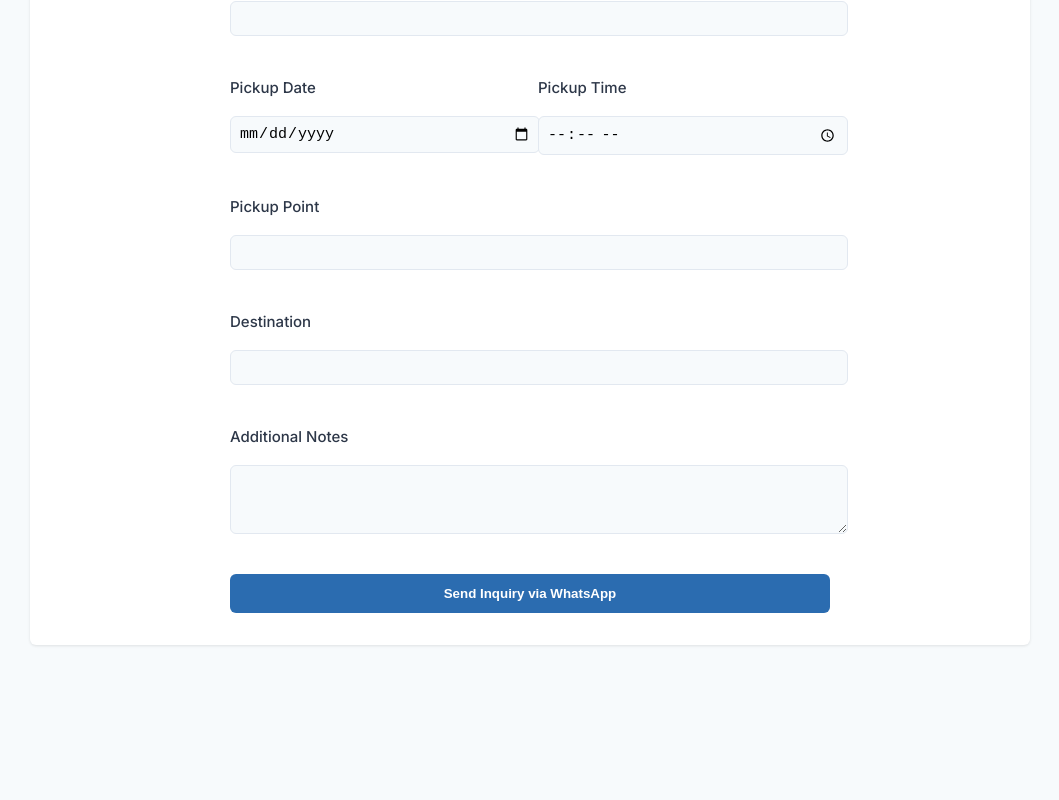
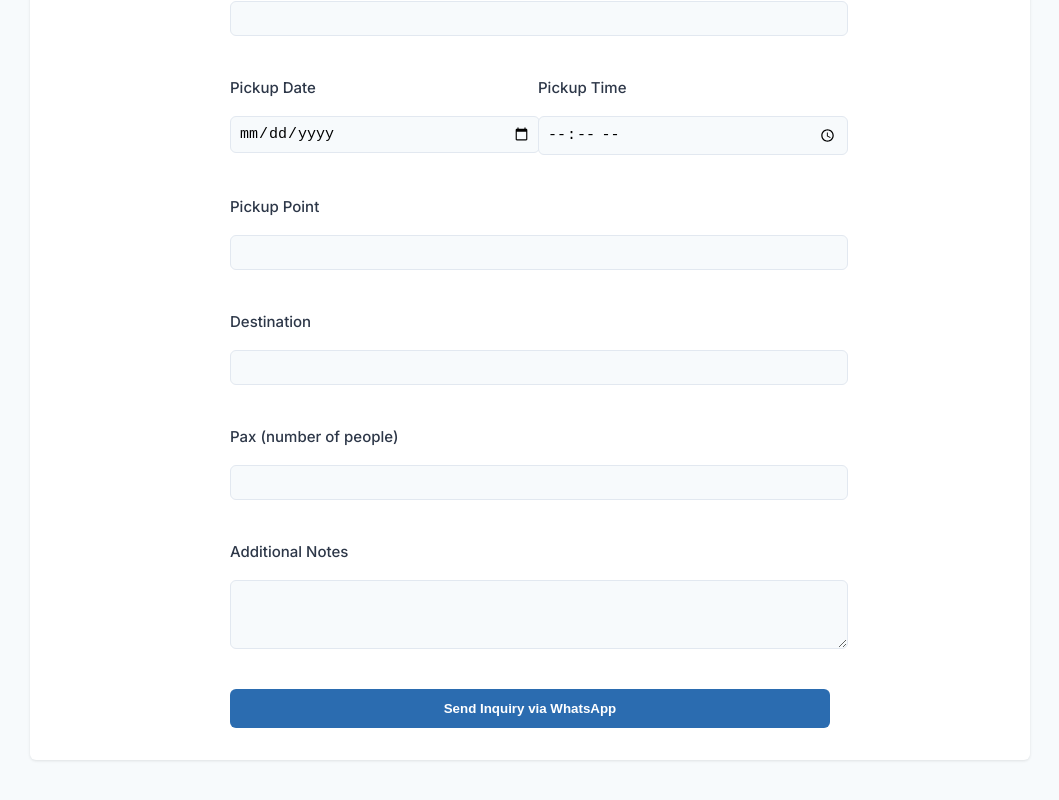
Before and after one commit to MorganCSIT/mangotreevillamaps, a React (Vite) app: page /taxi-service in a window 1280 px wide. Shown: the part 846-1646 px from the top of the page, without its empty margins (110-1169 px from the left). Before the commit the page ends 1531 px from the top, so only its background shows below. Built offline with nearby package versions, Linux system fonts and the light colour scheme.

Commit message:
added pax field

```diff
--- a/src/components/BookTaxiButton.jsx
+++ b/src/components/BookTaxiButton.jsx
@@ -18,7 +18,7 @@ const BookTaxiButton = () => {
         .join("-");
     }
     const message = `
-
+How much would this cost?
 Name
 - ${name}
 
@@ -34,9 +34,9 @@ Destination
 Note
 - ${note}
 
-How much would this cost?`;
+`;
     const encodedMessage = encodeURIComponent(message);
-    const whatsappUrl = `https://wa.me/+66810851211?text=${encodedMessage}`;
+    const whatsappUrl = `https://wa.me/+66620527020?text=${encodedMessage}`;
     window.open(whatsappUrl, "_blank");
   };
 
--- a/src/components/TaxiService/TaxiBookingForm.jsx
+++ b/src/components/TaxiService/TaxiBookingForm.jsx
@@ -1,26 +1,27 @@
-import React, { useState } from 'react';
-import ProfilePicture from '../ProfilePicture';
+import React, { useState } from "react";
+import ProfilePicture from "../ProfilePicture";
 
 const TaxiBookingForm = () => {
   const [formData, setFormData] = useState({
-    name: '',
-    pickupDate: '',
-    pickupTime: '',
-    pickupPoint: '',
-    destination: '',
-    note: ''
+    name: "",
+    pickupDate: "",
+    pickupTime: "",
+    pickupPoint: "",
+    destination: "",
+    note: "",
   });
 
   const handleChange = (e) => {
     setFormData({
       ...formData,
-      [e.target.name]: e.target.value
+      [e.target.name]: e.target.value,
     });
   };
 
   const handleSubmit = (e) => {
     e.preventDefault();
-    const { name, pickupDate, pickupTime, pickupPoint, destination, note } = formData;
+    const { name, pickupDate, pickupTime, pickupPoint, destination, note } =
+      formData;
 
     const message = `
 Name
@@ -41,7 +42,7 @@ Note
 How much would this cost?`;
 
     const encodedMessage = encodeURIComponent(message);
-    window.open(`https://wa.me/+66810851211?text=${encodedMessage}`, '_blank');
+    window.open(`https://wa.me/+66810851211?text=${encodedMessage}`, "_blank");
   };
 
   return (
@@ -76,7 +77,6 @@ How much would this cost?`;
               name="pickupDate"
               value={formData.pickupDate}
               onChange={handleChange}
-              required
               className="form-input"
             />
           </div>
@@ -89,7 +89,6 @@ How much would this cost?`;
               name="pickupTime"
               value={formData.pickupTime}
               onChange={handleChange}
-              required
               className="form-input"
             />
           </div>
@@ -103,7 +102,6 @@ How much would this cost?`;
             name="pickupPoint"
             value={formData.pickupPoint}
             onChange={handleChange}
-            required
             className="form-input"
           />
         </div>
@@ -117,6 +115,18 @@ How much would this cost?`;
             value={formData.destination}
             onChange={handleChange}
             required
+            className="form-input"
+          />
+        </div>
+
+        <div className="form-group">
+          <label htmlFor="pax">Pax (number of people)</label>
+          <input
+            type="number"
+            id="pax"
+            name="pax"
+            value={formData.pax}
+            onChange={handleChange}
             className="form-input"
           />
         </div>
```
